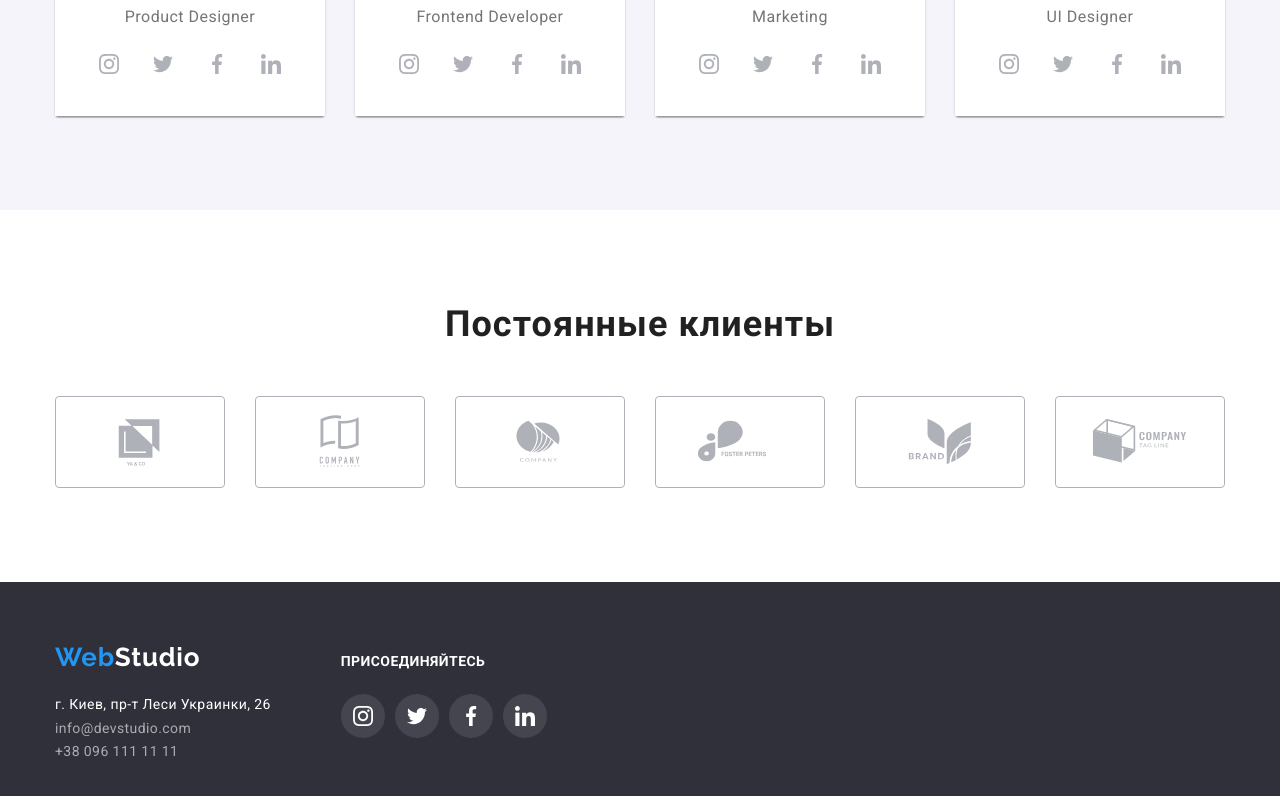
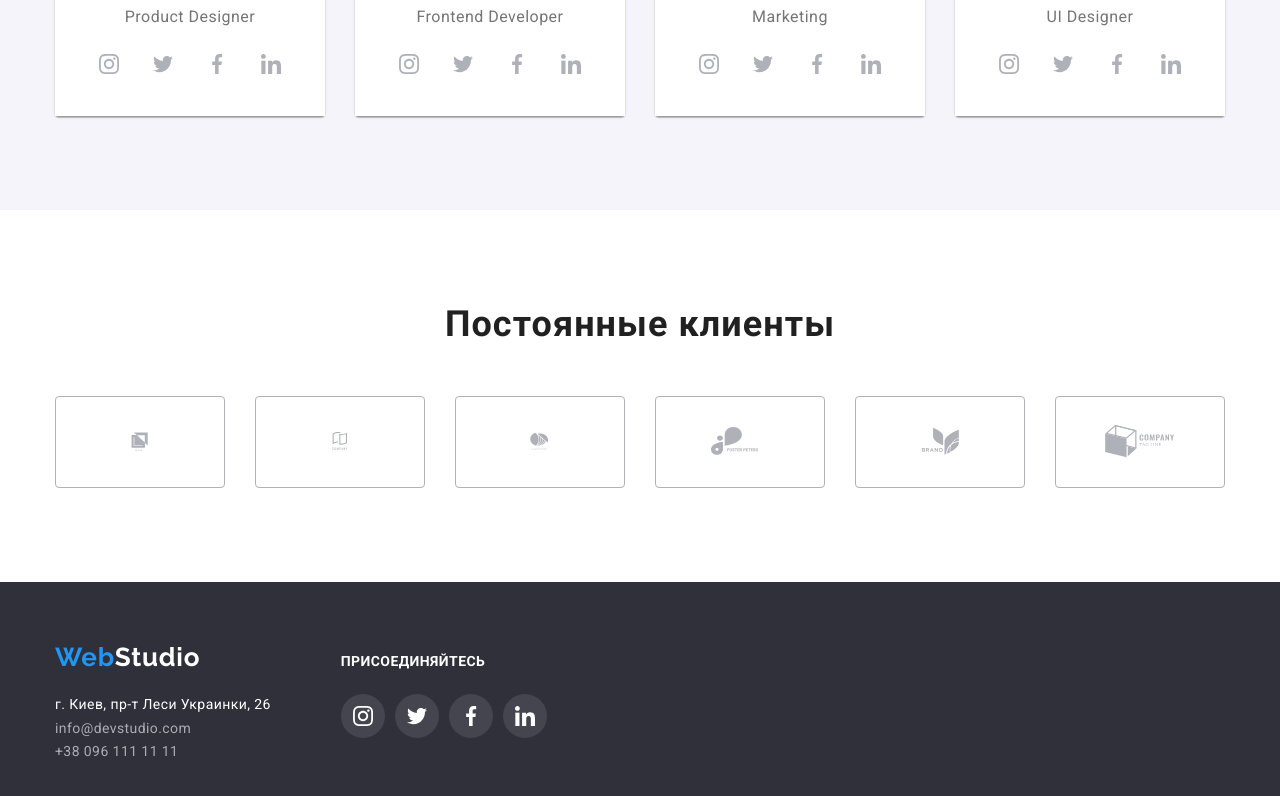
Before and after one commit to Svitlana-Hazdiuk/goit-markup-hw-05, a plain HTML site: page index.html in a window 1280 px wide. Shown: the part 2094-2890 px from the top of the page. Drawn offline with nearby package versions, Linux system fonts and the light colour scheme.

Commit message:
клієнти

```diff
--- a/index.html
+++ b/index.html
@@ -298,42 +298,42 @@
                 <ul class="clients-list list">
                     <li class="clients-logo">
                         <a href="#" class="clients-link link">
-                            <svg class="clients-icon" width="106px" height="60px">
+                            <svg class="clients-icon" width="42" height="47">
                                 <use href="./images/icons.svg#icon-client-1"></use>
                         </svg></a>
                     </li>
 
                     <li class="clients-logo">
                         <a href="#" class="clients-link link">
-                            <svg class="clients-icon" width="106px" height="60px">
+                            <svg class="clients-icon" width="40" height="52">
                                 <use href="./images/icons.svg#icon-client-2"></use>
                             </svg></a>
                     </li>
 
                     <li class="clients-logo">
                         <a href="#" class="clients-link link">
-                            <svg class="clients-icon" width="106px" height="60px">
+                            <svg class="clients-icon" width="44" height="41">
                                 <use href="./images/icons.svg#icon-client-3"></use>
                             </svg></a>
                     </li>
 
                     <li class="clients-logo">
                         <a href="#" class="clients-link link">
-                            <svg class="clients-icon" width="106px" height="60px">
+                            <svg class="clients-icon" width="84" height="41">
                                 <use href="./images/icons.svg#icon-client-4"></use>
                             </svg></a>
                     </li>
 
                     <li class="clients-logo">
                         <a href="#" class="clients-link link">
-                            <svg class="clients-icon" width="106px" height="60px">
+                            <svg class="clients-icon" width="63" height="45">
                                 <use href="./images/icons.svg#icon-client-5"></use>
                             </svg></a>
                     </li>
 
                     <li class="clients-logo">
                         <a href="#" class="clients-link link">
-                            <svg class="clients-icon" width="106px" height="60px">
+                            <svg class="clients-icon" width="94" height="44">
                                 <use href="./images/icons.svg#icon-client-6"></use>
                             </svg></a>
                     </li>
```
